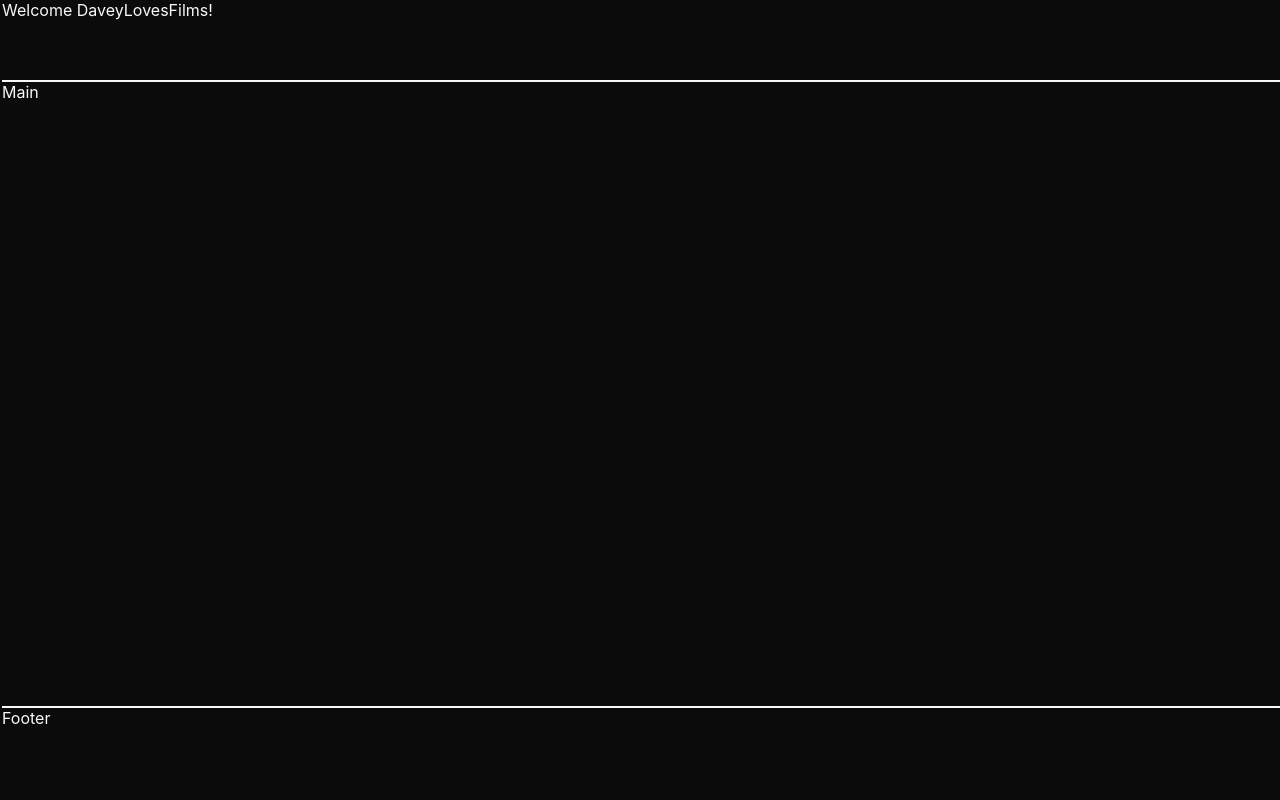
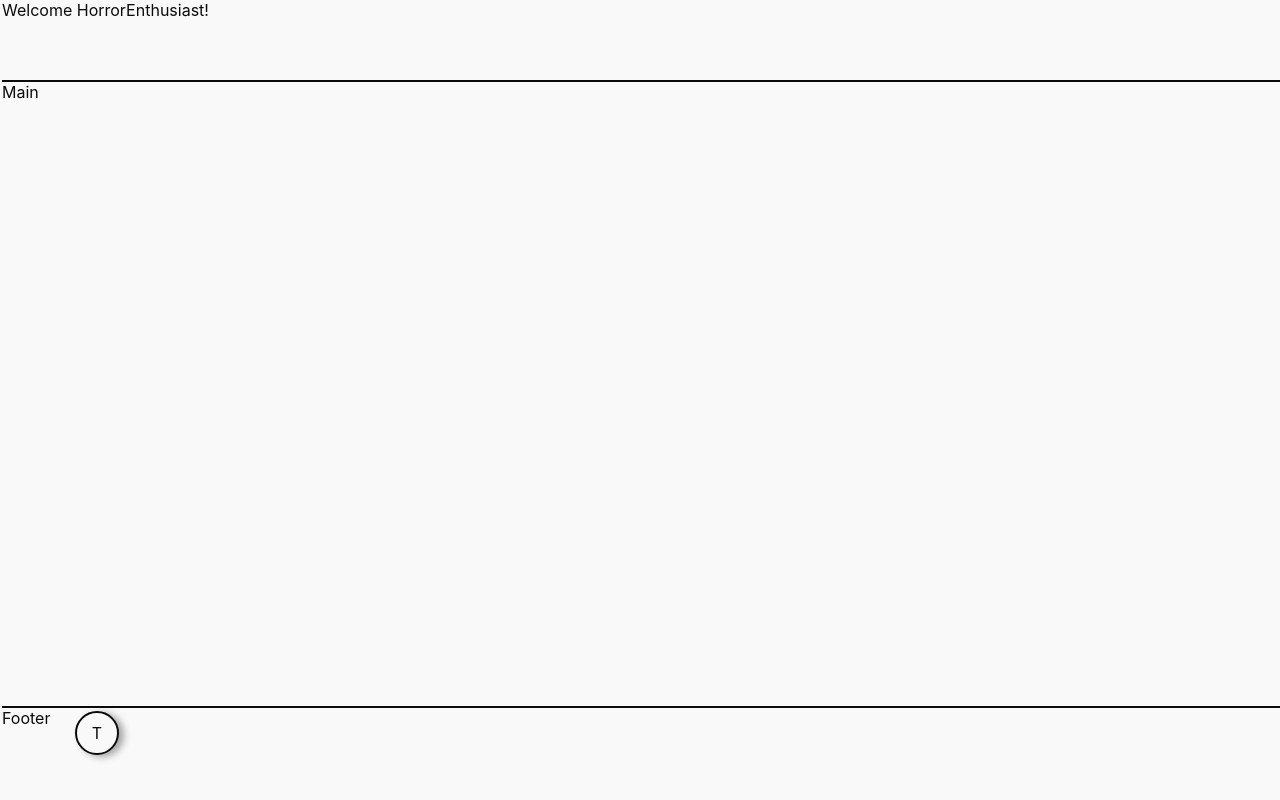
Before and after one commit to dstock3/movie-marathon, a React (Create React App) app: page / in a window 1280 px wide. Both pictures are taken after a click on the element "Hide". Built offline with nearby package versions, Linux system fonts and the light colour scheme.

Commit message:
Created a modal to toggle sidebar visibility.

```diff
--- a/public/index.html
+++ b/public/index.html
@@ -15,5 +15,6 @@
   <body>
     <noscript>You need to enable JavaScript to run this app.</noscript>
     <div id="root"></div>
+    <div id="sidebar-toggle-modal"></div>
   </body>
 </html>
--- a/src/App.tsx
+++ b/src/App.tsx
@@ -7,10 +7,11 @@ import Main from './components/Main';
 import Footer from './components/Footer';
 import dummyData from './dummyData.json'
 import Sidebar from './components/Sidebar';
+import ToggleSidebar from './components/modals/ToggleSidebar';
 
 const App = () => {
   const theme = useContext(ThemeContext)
-  const [user, setUser] = useState(dummyData.users[0])
+  const [user, setUser] = useState(dummyData.users[1])
   const [isExpanded, setIsExpanded] = useState(true)
   const [primeStyle, setPrimeStyle] = useState({})
 
@@ -37,6 +38,7 @@ const App = () => {
   }, [isExpanded])
 
   return (
+    <>
       <div
         className="App"
         style={thisStyle}>
@@ -49,6 +51,8 @@ const App = () => {
             <Footer thisStyle={thisStyle} thisUser={user} />
           </section>
       </div>
+      {!isExpanded ? <ToggleSidebar thisStyle={thisStyle} thisUser={user} isExpanded={isExpanded} setIsExpanded={setIsExpanded} /> : null}
+    </>
   );
 }
 
--- a/src/components/Sidebar.tsx
+++ b/src/components/Sidebar.tsx
@@ -34,7 +34,7 @@ const Sidebar = (props: SidebarProps) => {
     }, [props.thisUser, props.thisStyle])
 
     useEffect(()=> {
-        let expandedWidth ={"width":"20vw"}
+        let expandedWidth ={"width":"20vw", "visibility":"visible"}
         let compressed = {"width":0, "visibility":"collapse"}
 
         if (props.isExpanded) {
--- /dev/null
+++ b/src/components/modals/ToggleSidebar.tsx
@@ -0,0 +1,39 @@
+import React, {Dispatch, SetStateAction, useEffect, useState, useContext} from 'react'
+import { ThemeContext } from '../context/ThemeContext'
+import ReactDOM from 'react-dom'
+import '../../style/sidebar.css'
+
+type ToggleProps = {
+    thisStyle: React.CSSProperties,
+    thisUser?: {
+        handle: string,
+        login: string,
+        theme: string,
+    },
+    isExpanded: boolean,
+    setIsExpanded: Dispatch<SetStateAction<boolean>>
+}
+
+const ToggleSidebar = (props: ToggleProps) => {
+    const theme = useContext(ThemeContext)
+    const [toggleStyle, setToggleStyle] = useState(props.thisStyle)
+
+    useEffect(()=> {
+        if (props.thisUser) {
+            if (props.thisUser.theme === "dark") {
+                setToggleStyle({...toggleStyle, ...{"border": theme.dark.border}})
+            } else if (props.thisUser.theme === "light") {
+                setToggleStyle({...toggleStyle, ...{"border": theme.light.border}})
+            }
+          }
+    }, [props.thisUser, props.thisStyle])
+
+    return ReactDOM.createPortal(
+        <div className="toggle-btn" style={toggleStyle} onClick={()=> props.setIsExpanded(!props.isExpanded)}>
+            T
+        </div>,
+        document.getElementById('sidebar-toggle-modal')!
+    )
+}
+
+export default ToggleSidebar
--- a/src/dummyData.json
+++ b/src/dummyData.json
@@ -2,16 +2,25 @@
     {
         "handle":"DaveyLovesFilms",
         "login":"dstock3@gmail.com",
-        "theme":"dark"
+        "theme":"dark",
+        "movies":[
+
+        ]
     },
     {
         "handle":"HorrorEnthusiast",
         "login":"horror-fan@gmail.com",
-        "theme":"light"
+        "theme":"light",
+        "movies":[
+
+        ]
     },
     {
         "handle":"ClassicKarl",
         "login":"karl91@protonmail.com",
-        "theme":"dark"
+        "theme":"dark",
+        "movies":[
+
+        ]
     }
 ]}
--- a/src/style/sidebar.css
+++ b/src/style/sidebar.css
@@ -3,9 +3,26 @@
     flex-direction: column;
 }
 
+.hide-button, .toggle-btn {
+    cursor: pointer;
+    padding: 5px;
+}
+
 .hide-button {
     border-radius: 5px;
     width: fit-content;
-    padding: 5px;
-    cursor: pointer;
+
 }
+
+.toggle-btn {
+    height: 30px;
+    width: 30px;
+    display: flex;
+    justify-content: center;
+    align-items: center;
+    position: absolute;
+    border-radius: 100%;
+    bottom: 45px;
+    left: 75px;
+    box-shadow: 5px 2px 7px rgba(34, 34, 34, 0.393);
+}
```
Lines whose indentation alone changed are shown as unchanged.
